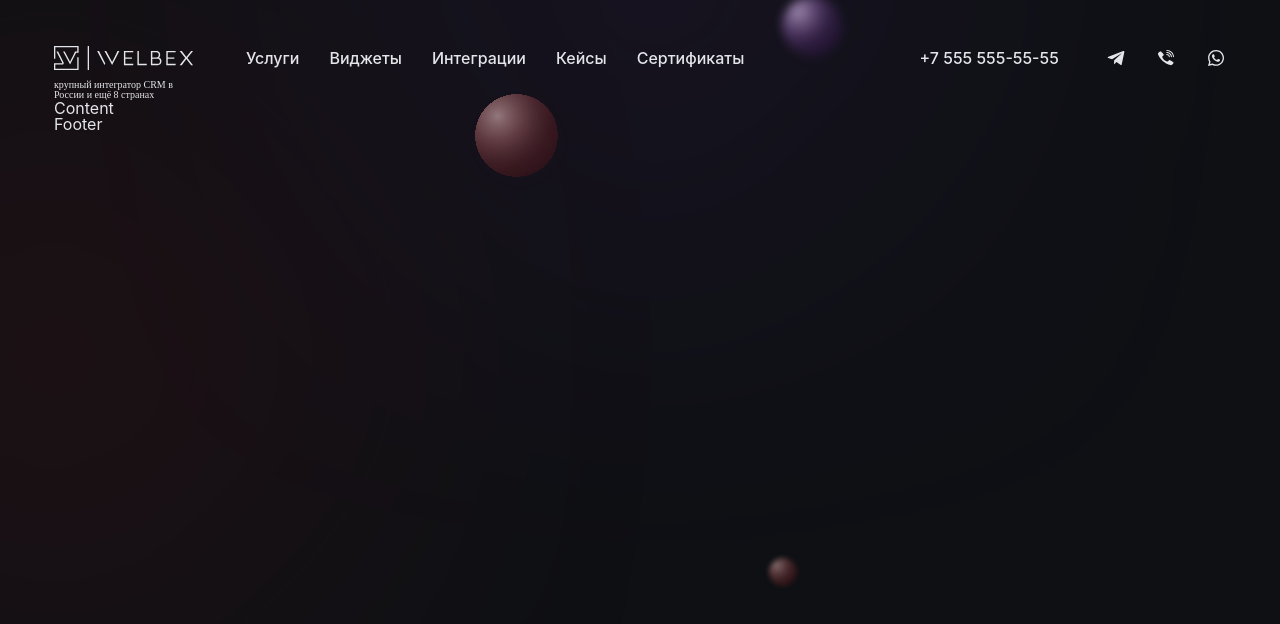
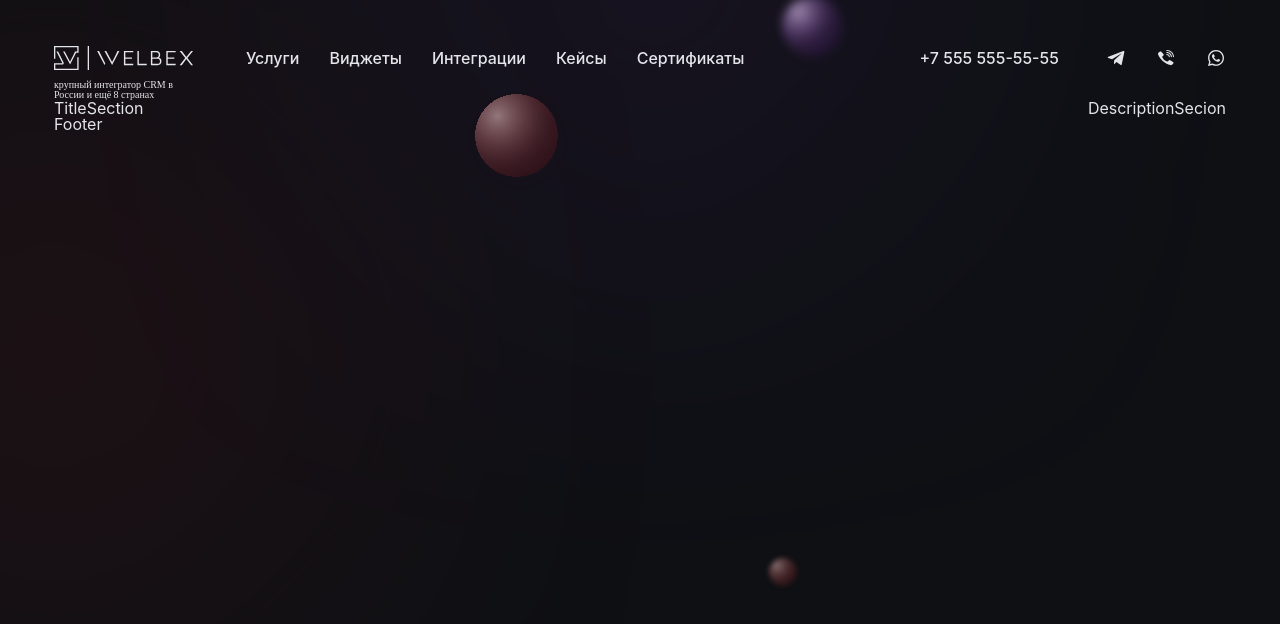
Before and after one commit to MedievalRain/welbex, a React (Vite) app: page / in a window 1280 px wide. Shown: the top 624 px of the page. Built offline with nearby package versions, Linux system fonts and the light colour scheme.

Commit message:
Basic layout

```diff
--- a/src/App.tsx
+++ b/src/App.tsx
@@ -1,5 +1,5 @@
 import styled from "styled-components";
-import { Content } from "./components/content/Content";
+import { ContentLayout } from "./components/content/ContentLayout";
 import { Footer } from "./components/Footer";
 import { Header } from "./components/header/Header";
 import { ResetStyles } from "./styles/ResetStyle";
@@ -34,7 +34,7 @@ function App() {
         <Background />
         <AppWrapper>
           <Header />
-          <Content />
+          <ContentLayout />
           <Footer />
         </AppWrapper>
       </StyledApp>
--- a/src/components/content/Content.tsx
+++ /dev/null
@@ -1,9 +0,0 @@
-import styled from "styled-components";
-
-const StyledContent = styled.section``;
-
-function Content() {
-  return <StyledContent>Content</StyledContent>;
-}
-
-export { Content };
--- /dev/null
+++ b/src/components/content/ContentLayout.tsx
@@ -0,0 +1,19 @@
+import styled from "styled-components";
+import { TitleSection } from "./TitleSection";
+import { DescriptionSecion } from "./DescriptionSecion";
+
+const StyledContentLayout = styled.div`
+  display: flex;
+  justify-content: space-between;
+`;
+
+function ContentLayout() {
+  return (
+    <StyledContentLayout>
+      <TitleSection />
+      <DescriptionSecion />
+    </StyledContentLayout>
+  );
+}
+
+export { ContentLayout };
--- /dev/null
+++ b/src/components/content/DescriptionSecion.tsx
@@ -0,0 +1,9 @@
+import styled from "styled-components";
+
+const StyledDescriptionSecion = styled.section``;
+
+function DescriptionSecion() {
+  return <StyledDescriptionSecion>DescriptionSecion</StyledDescriptionSecion>;
+}
+
+export { DescriptionSecion };
--- /dev/null
+++ b/src/components/content/TitleSection.tsx
@@ -0,0 +1,9 @@
+import styled from "styled-components";
+
+const StyledTitleSection = styled.section``;
+
+function TitleSection() {
+  return <StyledTitleSection>TitleSection</StyledTitleSection>;
+}
+
+export { TitleSection };
```
